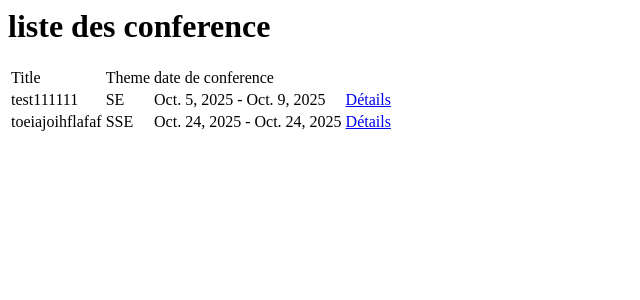
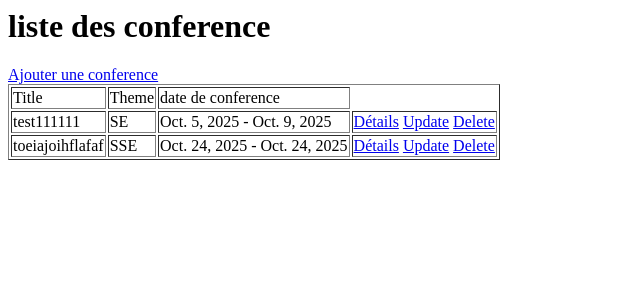
Before and after one commit to YassineBouguerra17/WorkshopDjango, a Django app: page /conference/liste/ in a window 1280 px wide. Shown: the top 300 px of the page, without its empty margins (0-640 px from the left). Run offline with Django 5.2, Linux system fonts and the light colour scheme; data comes from the database, SQL or seed files in the repository; both versions use the stored data as it was after the commit.

Commit message:
added update and delete

```diff
--- a/AI2/ConferenceApp/urls.py
+++ b/AI2/ConferenceApp/urls.py
@@ -6,4 +6,6 @@ urlpatterns = [
     path("liste/",conferenceList.as_view(),name="list_conferences"),
     path("<int:pk>/",conferencedetail.as_view(),name="conferencedetail"),
     path("add/",conferenceCreate.as_view(),name="add_conference"),
+    path("edit/<int:pk>/",conferenceUpdate.as_view(),name="edit_conference"),
+    path("delete/<int:pk>/",conferenceDelete.as_view(),name="conference_delete")
 ]
--- a/AI2/ConferenceApp/views.py
+++ b/AI2/ConferenceApp/views.py
@@ -1,6 +1,6 @@
 from django.shortcuts import render
 from .models import CONFERENCE
-from django.views.generic import ListView, DetailView, CreateView
+from django.views.generic import ListView, DetailView, CreateView, UpdateView, DeleteView
 from django.urls import reverse_lazy
 
 def list_conferences(request):
@@ -22,3 +22,14 @@ class conferenceCreate(CreateView):
     template_name = "conference/form.html"
     fields = "__all__"
     success_url = reverse_lazy("list_conferences")
+
+class conferenceUpdate(UpdateView):
+    model = CONFERENCE
+    template_name = "conference/form.html"
+    fields = "__all__"
+    success_url = reverse_lazy("list_conferences")
+
+class conferenceDelete(DeleteView):
+    model = CONFERENCE
+    template_name = "conference/conference_confirm_delete.html"
+    success_url = reverse_lazy("list_conferences")
--- /dev/null
+++ b/AI2/templates/conference/conference_confirm_delete.html
@@ -0,0 +1,6 @@
+<p>Voulez-vous supprimer la conference {{object.name}} ?</p>
+<form method = "post">
+    {% csrf_token %}
+    <button type="submit">YES</button>
+    <a href = "{% url 'list_conferences'%}">NO</a>
+</form>
--- a/AI2/templates/conference/from.html
+++ b/AI2/templates/conference/form.html
@@ -1,4 +1,8 @@
+{% if view.object.pk %}
+<h1>formulaire de modification {{object.name}}</h1>
+{% else %}
 <h1>formulaire ajout</h1>
+{% endif %}
 <form method = 'post'>
     {% csrf_token %}
     {{form.as_p}}
--- a/AI2/templates/conference/liste.html
+++ b/AI2/templates/conference/liste.html
@@ -1,5 +1,6 @@
 <h1>liste des conference</h1>
-<table>
+<a href="{% url 'add_conference'  %}">Ajouter une conference</a>
+<table border="1">
     <tr><td>Title</td><td>Theme</td><td>date de conference</td></tr>
     {% for c in liste %}
     <tr>
@@ -7,7 +8,9 @@
         <td>{{c.Theme}}</td>
         <td>{{c.start_date}} - {{c.end_date}}</td>
         <td><a href="{% url 'conferencedetail' c.pk %}">Détails</a>
-</td>
+        <a href="{% url 'edit_conference' c.pk %}">Update</a>
+        <a href="{% url 'conference_delete' c.pk %}">Delete</a></td>
+
     </tr>
     {% endfor %}
 </table>
```
Also changed, not shown: AI2/db.sqlite3, AI2/templates/conference/detail.html (line endings or trailing spaces).
